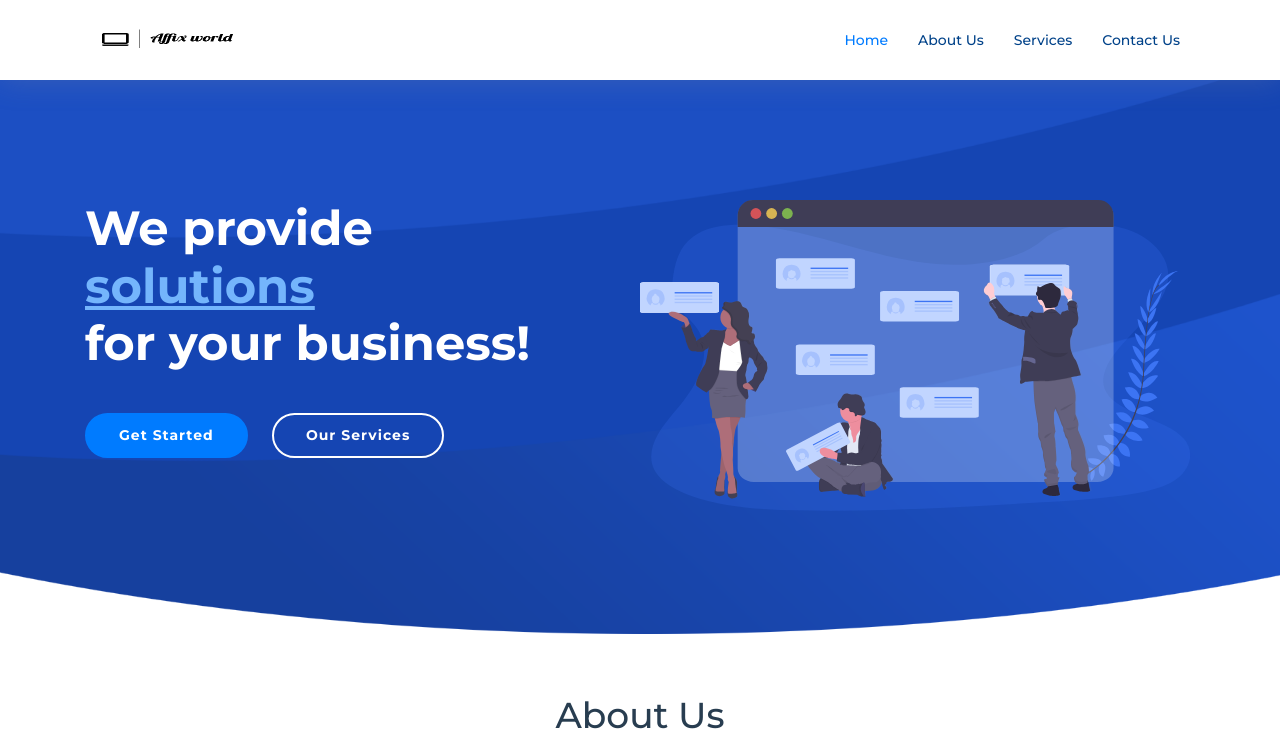
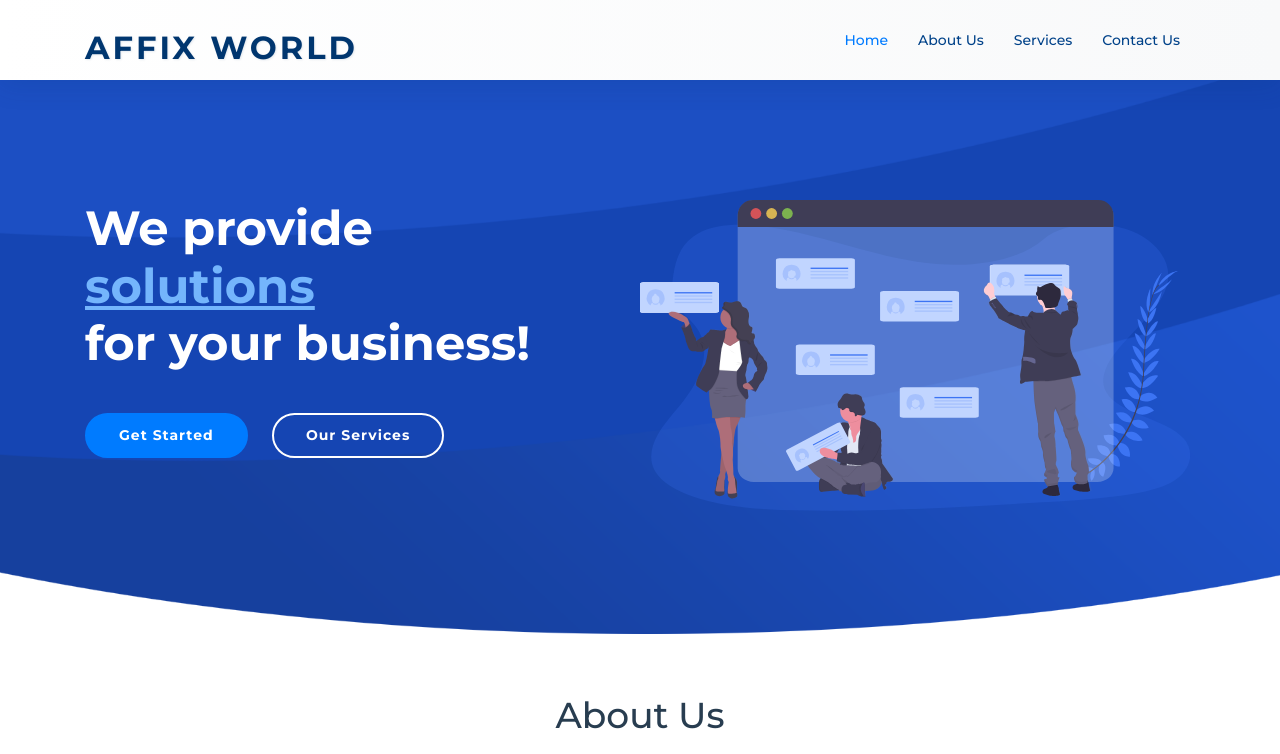
Before and after one commit to MMG021/Affix_Software, a plain HTML site: page index.html in a window 1280 px wide. Shown: the top 754 px of the page. Drawn offline with nearby package versions, Linux system fonts and the light colour scheme; files whose address does not match are found by name.

Commit message:
Redesign Header anf fix the error

```diff
--- a/css/style.css
+++ b/css/style.css
@@ -130,8 +130,15 @@ h6 {
   z-index: 997;
   transition: all 0.5s;
   padding: 20px 0;
-  background: #fff;
-  box-shadow: 0px 0px 30px rgba(127, 137, 161, 0.3);
+  background: linear-gradient(to right, #ffffff 0%, #f8f9fa 100%);
+  box-shadow: 0px 2px 15px rgba(0, 54, 111, 0.1);
+  border-bottom: 2px solid transparent;
+  background-size: 100% 100%;
+}
+
+#header:hover {
+  box-shadow: 0px 5px 25px rgba(0, 54, 111, 0.15);
+  border-bottom: 2px solid linear-gradient(135deg, #007bff, #00366f);
 }
 
 #header.header-scrolled,
@@ -150,10 +157,57 @@ h6 {
   text-transform: uppercase;
 }
 
+#header .logo h1.brand-name {
+  font-size: 32px;
+  margin: 0;
+  padding: 12px 0;
+  line-height: 1;
+  font-weight: 700;
+  letter-spacing: 3px;
+  text-transform: uppercase;
+  position: relative;
+  transition: all 0.3s ease;
+}
+
+#header .logo h1.brand-name:hover {
+  transform: scale(1.05);
+  letter-spacing: 4px;
+}
+
 #header .logo h1 a,
 #header .logo h1 a:hover {
   color: #00366f;
   text-decoration: none;
+}
+
+#header .logo h1.brand-name a {
+  color: #00366f;
+  text-decoration: none;
+  position: relative;
+  display: inline-block;
+  font-family: 'Montserrat', sans-serif;
+  font-weight: 700;
+  text-shadow: 1px 1px 2px rgba(0, 54, 111, 0.1);
+}
+
+#header .logo h1.brand-name a:hover {
+  color: #007bff;
+  text-shadow: 2px 2px 4px rgba(0, 123, 255, 0.2);
+}
+
+#header .logo h1.brand-name a::after {
+  content: '';
+  position: absolute;
+  bottom: -5px;
+  left: 0;
+  width: 0;
+  height: 3px;
+  background: linear-gradient(135deg, #007bff, #00366f);
+  transition: width 0.3s ease;
+}
+
+#header .logo h1.brand-name a:hover::after {
+  width: 100%;
 }
 
 #header .logo img {
@@ -1348,6 +1402,17 @@ h6 {
     padding: 8px 0;
   }
 
+  #header .logo h1.brand-name {
+    font-size: 20px;
+    padding: 10px 0;
+    letter-spacing: 2px;
+  }
+
+  #header .logo h1.brand-name:hover {
+    transform: scale(1.02);
+    letter-spacing: 3px;
+  }
+
   #intro {
     padding: 140px 0 60px 0;
   }
--- a/index.html
+++ b/index.html
@@ -44,9 +44,7 @@
     <div class="container">
 
       <div class="logo float-left">
-        <!-- Uncomment below if you prefer to use an image logo -->
-        <!-- <h1 class="text-light"><a href="#header"><span>NewBiz</span></a></h1> -->
-        <a href="#intro" class="scrollto"><img src="img/logo.png" alt="" class="img-fluid"></a>
+        <h1 class="brand-name"><a href="#intro" class="scrollto">AFFIX WORLD</a></h1>
       </div>
 
       <nav class="main-nav float-right d-none d-lg-block">
```
